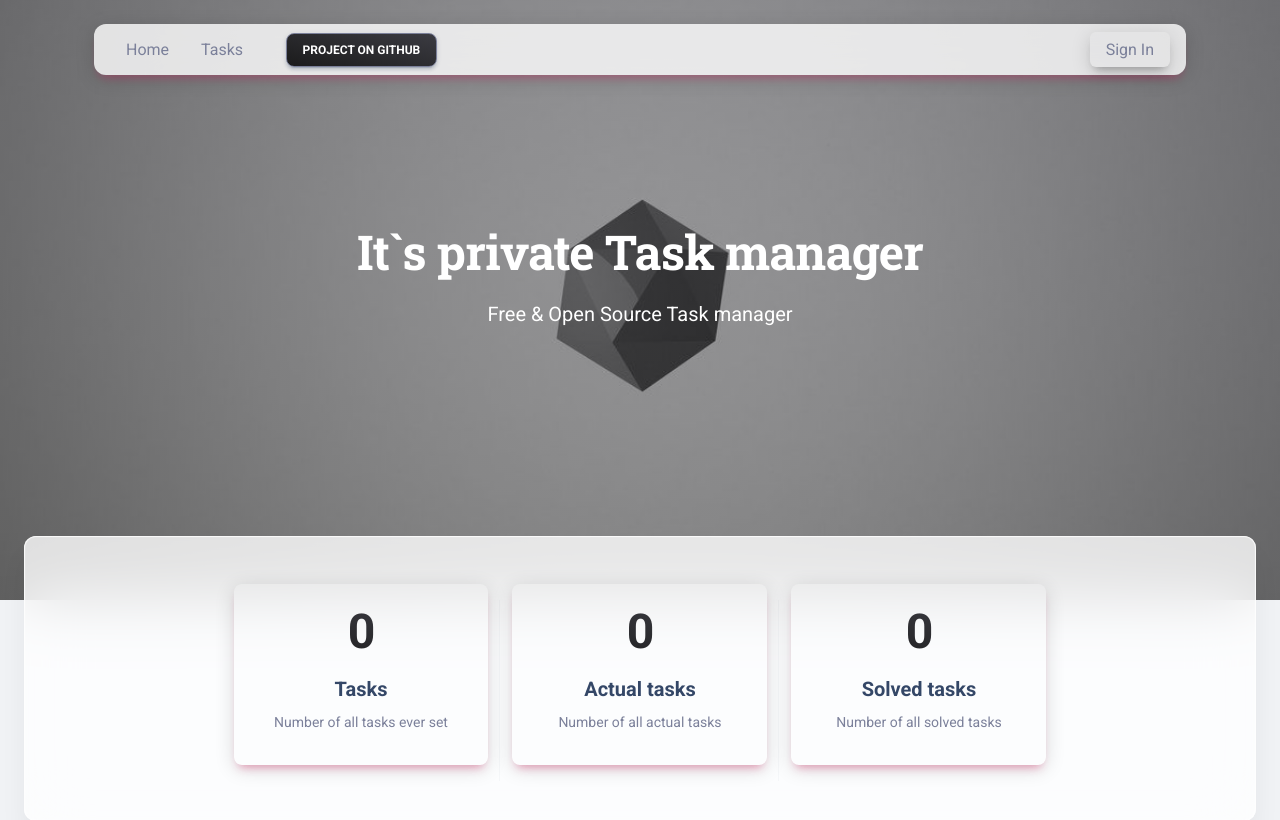
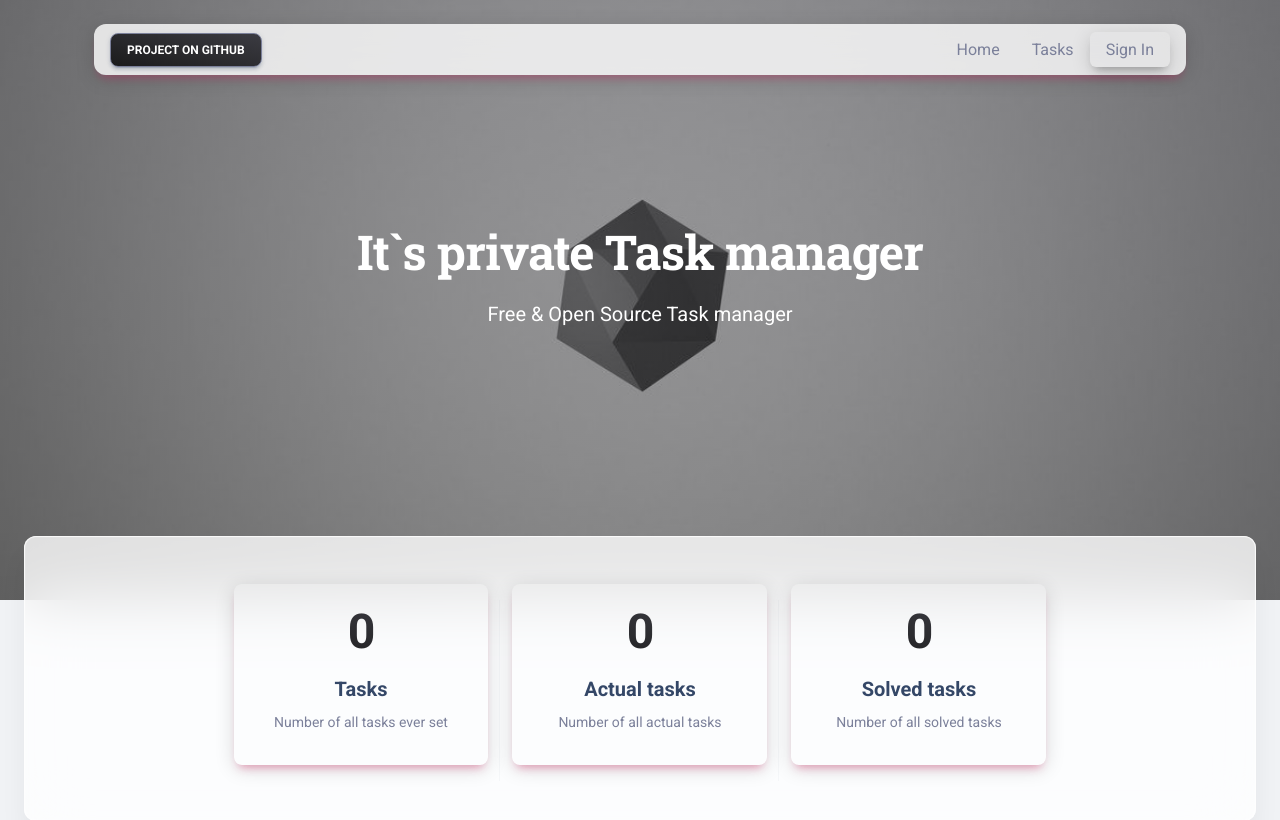
Before and after one commit to PisarskyiDev/tasker-online, a Django app: page / in a window 1280 px wide. Shown: the top 820 px of the page. Run offline with Django 4.2, Linux system fonts and the light colour scheme; data that the repository does not hold is empty; some libraries are stand-ins or nearby versions.

Commit message:
Fix website menu-panel, change place for buttons

```diff
--- a/templates/includes/navigation.html
+++ b/templates/includes/navigation.html
@@ -3,24 +3,14 @@
     <div class="col-12">
       <nav class="navbar navbar-expand-lg blur border-radius-xl mt-4 top-0 z-index-3 shadow-primary position-absolute my-3 py-2 start-0 end-0 mx-4">
         <div class="container-fluid px-0">
-          <ul class="navbar-nav navbar-nav-hover ms-auto">
-            <li>
-              <a class="dropdown-item border-radius-md" href="{% url 'catalog:index' %}" rel="tooltip" title="Coded by Soobig666" data-placement="bottom">
-              Home
-              </a>
-            </li>
-            <li>
-              <a href="{% url 'catalog:task_url_list' %}" class="dropdown-item border-radius-md">
-                <span>Tasks</span>
-              </a>
-            </li>
+          <ul class="navbar-nav navbar-nav-hover pt-3 pb-2 py-lg-0 w-100">
+            <li class="nav-item my-auto ms-3 ms-lg-0">
+            <a href="https://github.com/Soobig666/it-company-task-manager/"  type="button" class="btn btn-sm btn-outline-secondary bg-gradient-dark mb-0 me-1 mt-2 mt-md-0">Project on GitHub</a>
+        </li>
+
           </ul>
         <div class="collapse navbar-collapse pt-3 pb-2 py-lg-0 w-25" id="navigation">
           <ul class="navbar-nav navbar-nav-hover ms-auto">
-            <li class="nav-item my-auto ms-3 ms-lg-0">
-              <a href="https://github.com/Soobig666/it-company-task-manager/"  type="button" class="btn btn-sm btn-outline-secondary bg-gradient-dark mb-0 me-1 mt-2 mt-md-0">Project on GitHub</a>
-              </a>
-            </li>
           </ul>
         </div>
           <button class="navbar-toggler shadow-none ms-2" type="button" data-bs-toggle="collapse" data-bs-target="#navigation" aria-controls="navigation" aria-expanded="false" aria-label="Toggle navigation">
@@ -32,9 +22,16 @@
           </button>
           <div class="collapse navbar-collapse pt-3 pb-2 py-lg-0 w-100" id="navigation">
             <ul class="navbar-nav navbar-nav-hover ms-auto">
-              <li class="nav-item my-auto ms-3 ms-lg-0">
-              </li>
-
+            <li>
+              <a class="dropdown-item border-radius-md" href="{% url 'catalog:index' %}" rel="tooltip" title="Coded by Soobig666" data-placement="bottom">
+                Home
+              </a>
+          </li>
+            <li>
+            <a href="{% url 'catalog:task_url_list' %}" class="dropdown-item border-radius-md">
+              Tasks
+            </a>
+          </li>
               {% if request.user.is_authenticated %}
                 <div class=" nav-item ms-lg-auto ">
                   <a class="nav-link nav-link-icon me-2"
@@ -58,7 +55,6 @@
                   </a>
                 </div>
               {% endif %}
-
             </ul>
           </div>
         </div>
```
